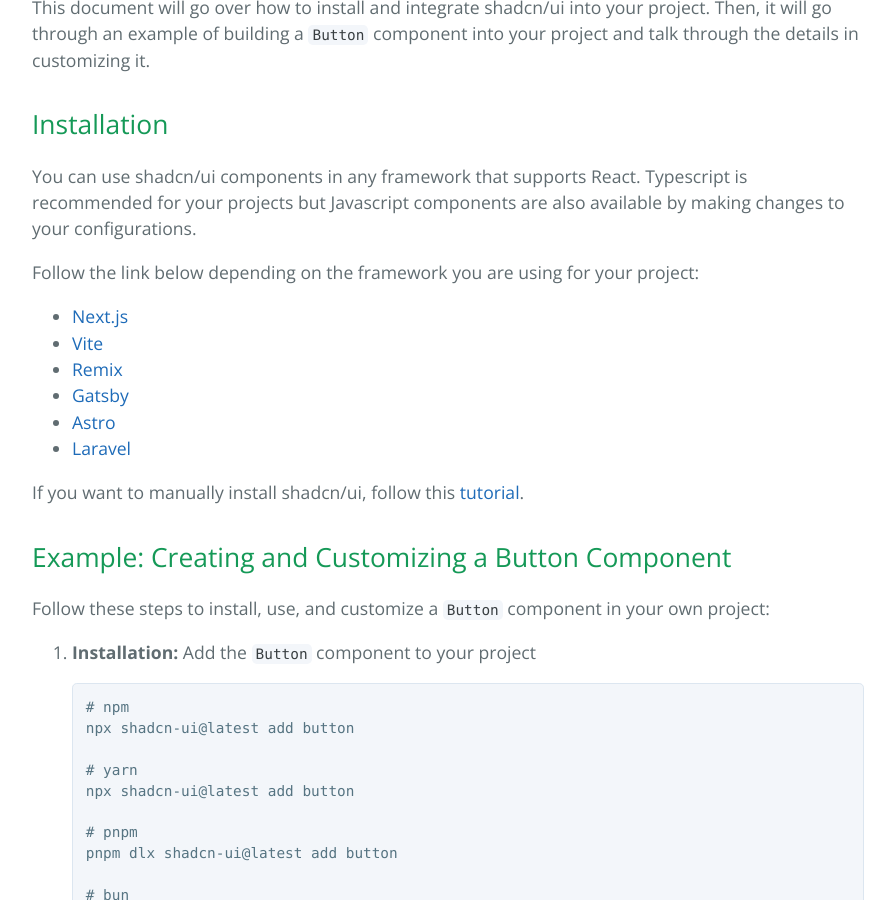
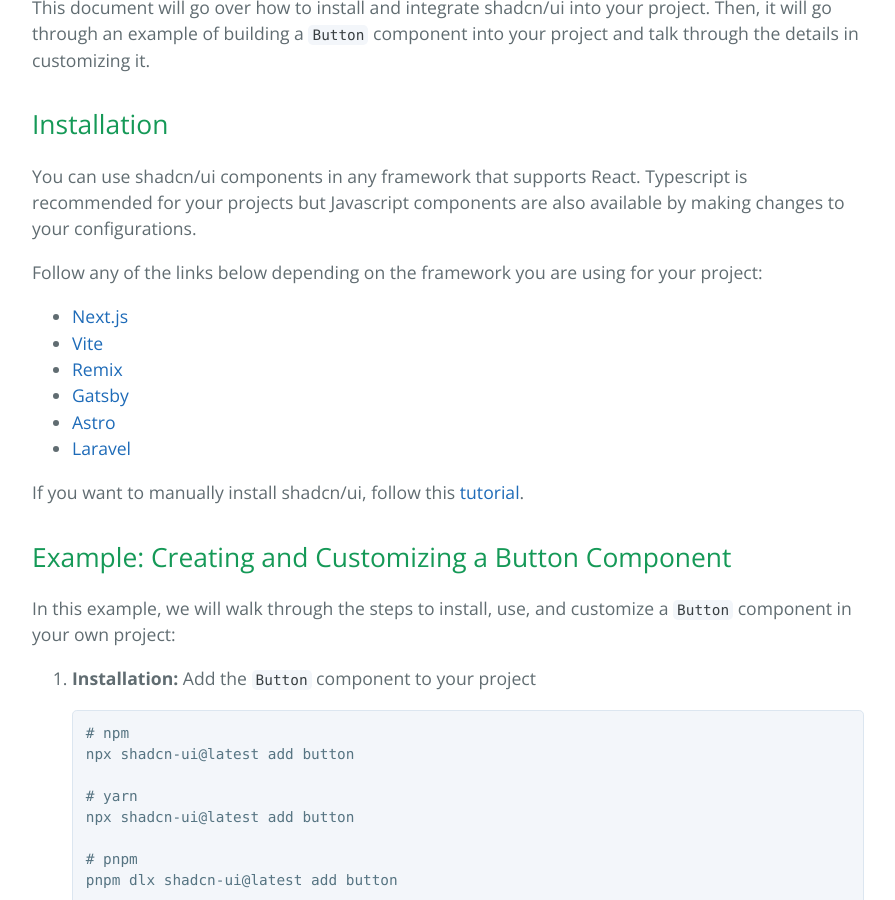
Before and after one commit to learning-software-engineering/learning-software-engineering.github.io, a Jekyll site: the page built from Topics/Tech_Stacks/Shadcn.md, in a window 1280 px wide and 900 px high, scrolled down 1173 px. Shown: the whole window, without its empty margins (192-1087 px from the left). Built offline with Jekyll 4.4.1, drawn with Linux system fonts in a browser that asks for light colours; our own code applies the rules of GitHub Pages for plain Markdown files.

Commit message:
Address minor suggestions

```diff
--- a/Topics/Tech_Stacks/Shadcn.md
+++ b/Topics/Tech_Stacks/Shadcn.md
@@ -28,7 +28,7 @@
 
 You can use shadcn/ui components in any framework that supports React. Typescript is recommended for your projects but Javascript components are also available by making changes to your configurations.
 
-Follow the link below depending on the framework you are using for your project:
+Follow any of the links below depending on the framework you are using for your project:
 
 - [Next.js](https://ui.shadcn.com/docs/installation/next)
 - [Vite](https://ui.shadcn.com/docs/installation/vite)
@@ -43,7 +43,7 @@
 
 <!-- This [document](https://ui.shadcn.com/docs/components/button) shows the steps you need to take in order to install and use a `Button` component in your project.  -->
 
-Follow these steps to install, use, and customize a `Button` component in your own project:
+In this example, we will walk through the steps to install, use, and customize a `Button` component in your own project:
 
 1. **Installation:** Add the `Button` component to your project
 
```
